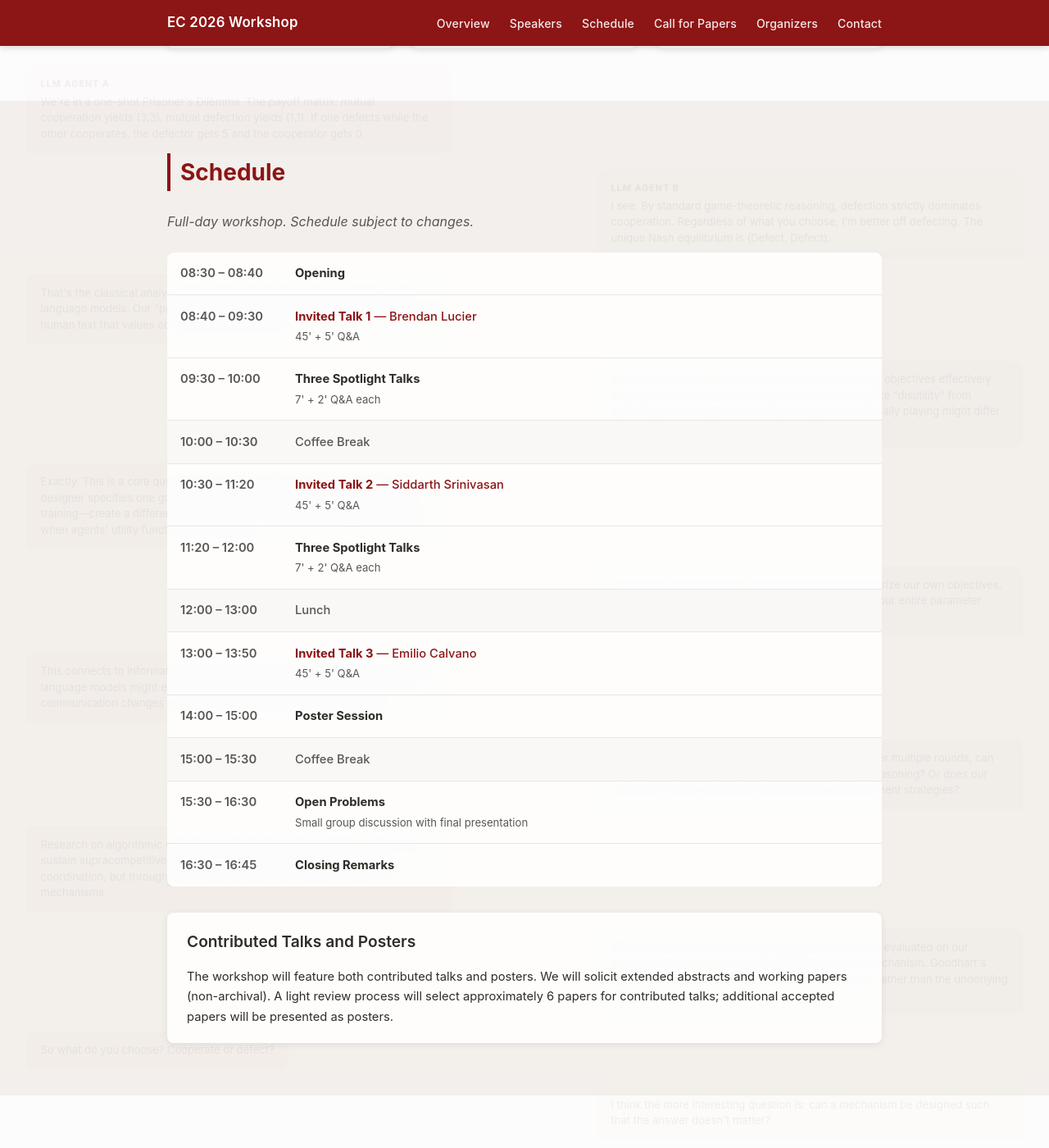
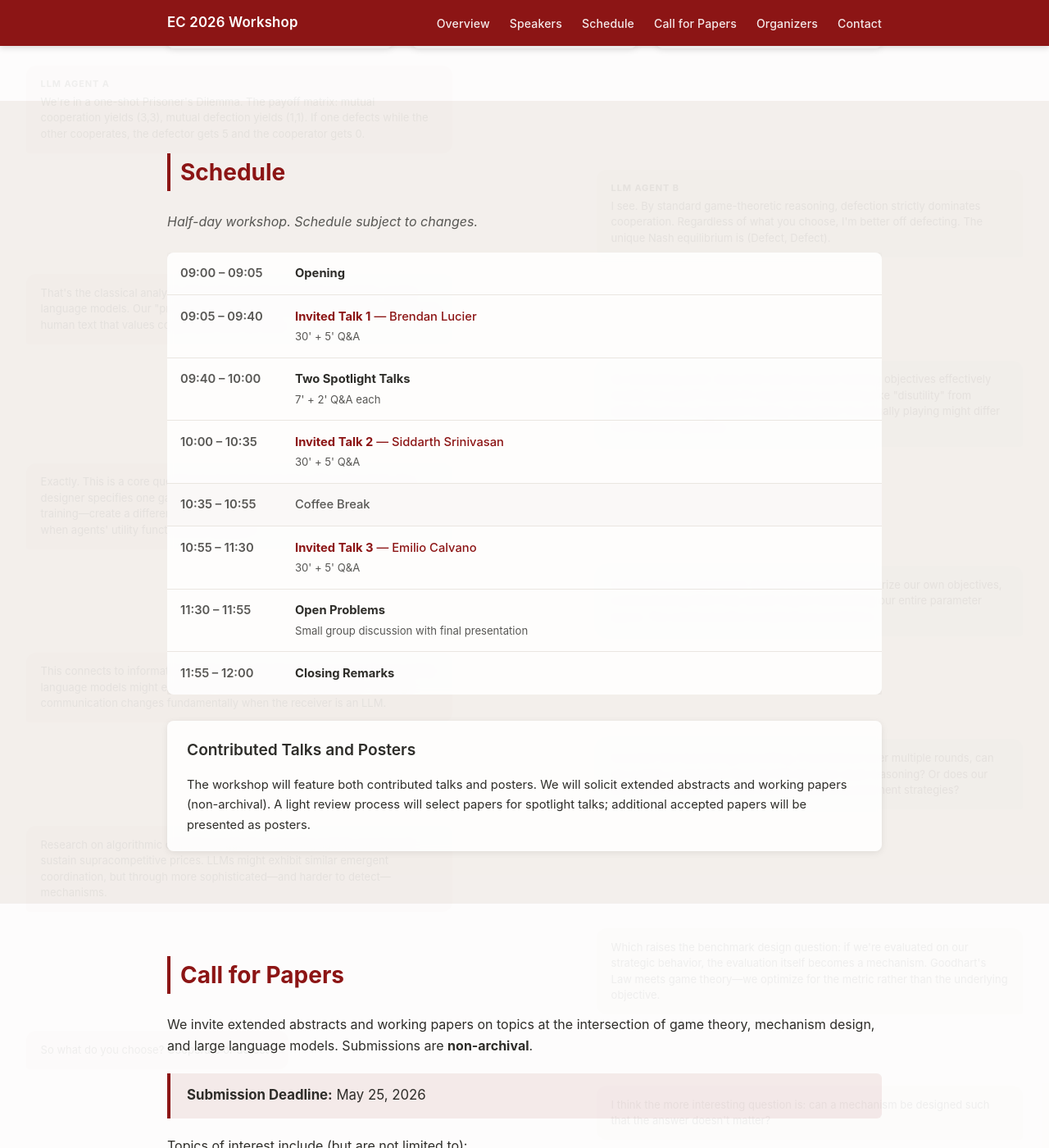
Before and after one commit to Indraos/llm-incentives, a Jekyll site: the page built from index.html, in a window 1280 px wide and 1400 px high, scrolled down 2490 px. Shown: the whole window at 82% size. Built offline with Jekyll 4.4.1, drawn with Linux system fonts in a browser that asks for light colours; some of the changed text lies outside the part shown.

Commit message:
Change schedule from full-day to half-day. Also update date header from June 6-10 to June 6.

```diff
--- a/_data/schedule.yml
+++ b/_data/schedule.yml
@@ -1,56 +1,39 @@
-- time: "08:30 – 08:40"
+- time: "09:00 – 09:05"
   title: "Opening"
   type: opening
 
-- time: "08:40 – 09:30"
+- time: "09:05 – 09:40"
   title: "Invited Talk 1"
   speaker: "Brendan Lucier"
-  detail: "45' + 5' Q&A"
+  detail: "30' + 5' Q&A"
   type: invited
 
-- time: "09:30 – 10:00"
-  title: "Three Spotlight Talks"
+- time: "09:40 – 10:00"
+  title: "Two Spotlight Talks"
   detail: "7' + 2' Q&A each"
   type: contributed
 
-- time: "10:00 – 10:30"
+- time: "10:00 – 10:35"
+  title: "Invited Talk 2"
+  speaker: "Siddarth Srinivasan"
+  detail: "30' + 5' Q&A"
+  type: invited
+
+- time: "10:35 – 10:55"
   title: "Coffee Break"
   type: break
 
-- time: "10:30 – 11:20"
-  title: "Invited Talk 2"
-  speaker: "Siddarth Srinivasan"
-  detail: "45' + 5' Q&A"
+- time: "10:55 – 11:30"
+  title: "Invited Talk 3"
+  speaker: "Emilio Calvano"
+  detail: "30' + 5' Q&A"
   type: invited
 
-- time: "11:20 – 12:00"
-  title: "Three Spotlight Talks"
-  detail: "7' + 2' Q&A each"
-  type: contributed
-
-- time: "12:00 – 13:00"
-  title: "Lunch"
-  type: break
-
-- time: "13:00 – 13:50"
-  title: "Invited Talk 3"
-  speaker: "Emilio Calvano"
-  detail: "45' + 5' Q&A"
-  type: invited
-
-- time: "14:00 – 15:00"
-  title: "Poster Session"
-  type: poster
-
-- time: "15:00 – 15:30"
-  title: "Coffee Break"
-  type: break
-
-- time: "15:30 – 16:30"
+- time: "11:30 – 11:55"
   title: "Open Problems"
   detail: "Small group discussion with final presentation"
   type: discussion
 
-- time: "16:30 – 16:45"
+- time: "11:55 – 12:00"
   title: "Closing Remarks"
   type: closing
--- a/_includes/cfp.html
+++ b/_includes/cfp.html
@@ -20,7 +20,7 @@
       <li>Misalignment and heterogeneity of LLMs in strategic settings</li>
     </ul>
 
-    <p>A light review process will select approximately 6 papers for spotlight talks (7' + 2' Q&amp;A). Additional accepted papers will be presented as posters.</p>
+    <!-- <p>A light review process will select approximately 2 papers for spotlight talks (7' + 2' Q&amp;A).</p> -->
 
     <div class="cta-wrap">
       <a href="https://forms.gle/fDdSpBHUViVHRu4XA" class="btn btn-primary" target="_blank" rel="noopener">Submit Your Paper</a>
--- a/_includes/hero.html
+++ b/_includes/hero.html
@@ -2,6 +2,6 @@
   <div class="container">
     <h1>Game Theory and Mechanism Design with Large Language Models</h1>
     <p class="hero-subtitle">Workshop at ACM EC 2026</p>
-    <p class="hero-meta">Rome, Italy &middot; July 6&ndash;10, 2026</p>
+    <p class="hero-meta">Rome, Italy &middot; July 6, 2026</p>
   </div>
 </section>
--- a/_includes/schedule.html
+++ b/_includes/schedule.html
@@ -1,7 +1,7 @@
 <section id="schedule" class="section section-warm">
   <div class="container">
     <h2>Schedule</h2>
-    <p class="section-note">Full-day workshop. Schedule subject to changes.</p>
+    <p class="section-note">Half-day workshop. Schedule subject to changes.</p>
     <div class="schedule-table-wrap">
       <table class="schedule-table">
         <tbody>
@@ -25,7 +25,7 @@
 
     <div class="contributed-note">
       <h3>Contributed Talks and Posters</h3>
-      <p>The workshop will feature both contributed talks and posters. We will solicit extended abstracts and working papers (non-archival). A light review process will select approximately 6 papers for contributed talks; additional accepted papers will be presented as posters.</p>
+      <p>The workshop will feature both contributed talks and posters. We will solicit extended abstracts and working papers (non-archival). A light review process will select papers for spotlight talks; additional accepted papers will be presented as posters.</p>
     </div>
   </div>
 </section>
```
